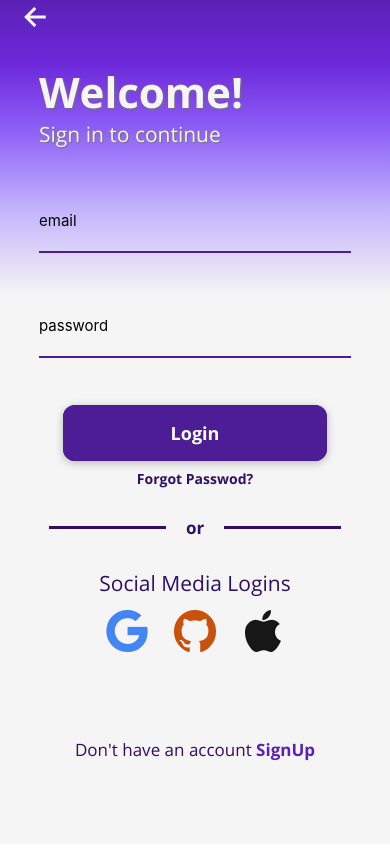
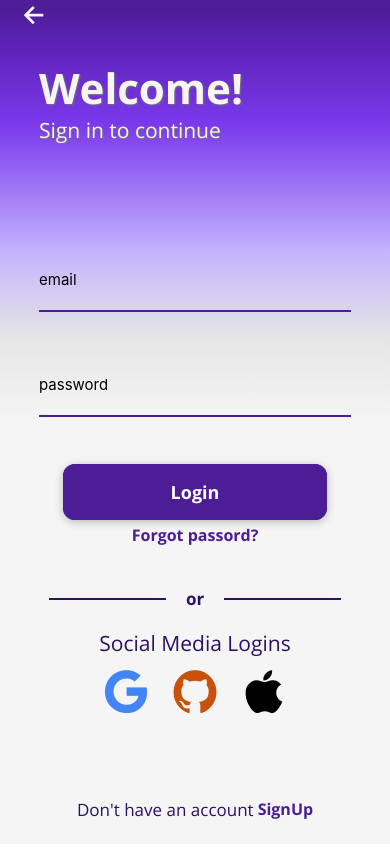
Before and after one commit to edegan-furb/Entra21-TCC, a React Native app in the folder Client/: screen /LogIn in a window 390 px wide. Shown: the top 858 px of the page. Built offline with nearby package versions, Linux system fonts and the light colour scheme.

Commit message:
Components for LoginScreen

```diff
--- a/Client/App.js
+++ b/Client/App.js
@@ -62,7 +62,7 @@ export default function App() {
 
   return (
     <>
-      <StatusBar style="dark" />
+      <StatusBar style="auto" />
       <View style={{ flex: 1 }} onLayout={onLayoutRootView}>
         <NavigationContainer>
           <Stack.Navigator>
--- a/Client/components/Description.js
+++ b/Client/components/Description.js
@@ -32,6 +32,6 @@ const styles = StyleSheet.create({
     fontFamily: "open-sans",
     textAlign: "center",
     paddingHorizontal: wp("5%"),
-    paddingTop: hp("2.5%"),
+    paddingTop: hp("2%"),
   },
 });
--- /dev/null
+++ b/Client/components/Divider.js
@@ -0,0 +1,37 @@
+import { View, Text, StyleSheet } from "react-native";
+import {
+  widthPercentageToDP as wp,
+  heightPercentageToDP as hp,
+} from "react-native-responsive-screen";
+import { GlobalStyles } from "../constants/Colors";
+
+function Divider() {
+  return (
+    <View style={styles.separator}>
+      <View style={styles.divider}></View>
+      <Text style={styles.text}>or</Text>
+      <View style={styles.divider}></View>
+    </View>
+  );
+}
+
+export default Divider;
+
+const styles = StyleSheet.create({
+  separator: {
+    flexDirection: "row",
+    justifyContent: "center",
+    alignItems: "center",
+    gap: wp("5%"),
+  },
+  divider: {
+    height: hp("0.2%"),
+    width: wp("30%"),
+    backgroundColor: GlobalStyles.colors.primary950,
+  },
+  text: {
+    fontSize: hp("2%"),
+    color: GlobalStyles.colors.primary950,
+    fontFamily: "open-sans-bold",
+  },
+});
--- /dev/null
+++ b/Client/components/IconButton.js
@@ -0,0 +1,21 @@
+import { Pressable, StyleSheet } from "react-native";
+import { Ionicons } from "@expo/vector-icons";
+
+function IconButton({ icon, color, onPress, size}) {
+  return (
+    <Pressable
+      onPress={onPress}
+      style={({ pressed }) => pressed && styles.pressed}
+    >
+      <Ionicons name={icon} size={size} color={color} />
+    </Pressable>
+  );
+}
+
+export default IconButton;
+
+const styles = StyleSheet.create({
+  pressed: {
+    opacity: 0.7,
+  },
+});
--- /dev/null
+++ b/Client/components/TextButton.js
@@ -0,0 +1,28 @@
+import { Pressable, Text, StyleSheet } from "react-native";
+import {
+  widthPercentageToDP as wp,
+  heightPercentageToDP as hp,
+} from "react-native-responsive-screen";
+import { GlobalStyles } from "../constants/Colors";
+
+function IconButton({ children }) {
+  return (
+    <Pressable style={({ pressed }) => pressed && styles.pressed}>
+      <Text style={styles.buttonText}>{children}</Text>
+    </Pressable>
+  );
+}
+
+export default IconButton;
+
+const styles = StyleSheet.create({
+  pressed: {
+    opacity: 0.7,
+  },
+  buttonText: {
+    fontSize: hp("1.85%"),
+    fontFamily: "open-sans-bold",
+    textAlign: "center",
+    color: GlobalStyles.colors.primary900,
+  },
+});
--- a/Client/screens/LogInScreen.js
+++ b/Client/screens/LogInScreen.js
@@ -19,6 +19,9 @@ import { GlobalStyles } from "../constants/Colors";
 import { SafeAreaView } from "react-native-safe-area-context";
 import CustomButton from "../components/CustomButton";
 import { LinearGradient } from "expo-linear-gradient";
+import IconButton from "../components/IconButton";
+import Divider from "../components/Divider";
+import TextButton from "../components/TextButton";
 
 function LogInScreen() {
   const navigation = useNavigation();
@@ -37,26 +40,23 @@ function LogInScreen() {
     <LinearGradient
       style={styles.linearContainer}
       colors={[
+        GlobalStyles.colors.primary900,
         GlobalStyles.colors.primary800,
-        GlobalStyles.colors.primary700,
-        GlobalStyles.colors.primary500,
+        GlobalStyles.colors.primary600,
         GlobalStyles.colors.primary300,
+        GlobalStyles.colors.neutral200,
         GlobalStyles.colors.neutral100,
       ]}
-      locations={[0, 0.075, 0.15, 0.25, 0.35]}
+      locations={[0.01, 0.05, 0.15, 0.3, 0.4, 0.5]}
     >
       <SafeAreaView style={styles.rootContainer}>
         <View style={styles.backButtonContainer}>
-          <Pressable
+          <IconButton
             onPress={() => onPressHandler("Start")}
-            style={({ pressed }) => pressed && styles.pressed}
-          >
-            <Ionicons
-              name={"arrow-back"}
-              size={32}
-              color={GlobalStyles.colors.neutral100}
-            />
-          </Pressable>
+            icon={"arrow-back"}
+            size={wp("7.5%")}
+            color={GlobalStyles.colors.neutral100}
+          />
         </View>
         <View style={styles.titleContainer}>
           <Text style={styles.title}>Welcome!</Text>
@@ -79,50 +79,37 @@ function LogInScreen() {
             title={"Login"}
             onPress={() => onPressHandler("Tabs")}
           />
-          <Pressable style={({ pressed }) => pressed && styles.pressed}>
-            <Text style={styles.buttonText}>Forgot Passwod?</Text>
-          </Pressable>
+          <TextButton children={"Forgot passord?"} />
         </View>
         <View style={styles.separator}>
-          <View style={styles.divider}></View>
-          <Text style={styles.text}>or</Text>
-          <View style={styles.divider}></View>
+          <Divider />
         </View>
         <View style={styles.otherLogins}>
           <Text style={styles.socialText}>Social Media Logins</Text>
           <View style={styles.socialButtons}>
-            <Pressable
+            <IconButton
               onPress={() => onPressHandler("Start")}
-              style={({ pressed }) => pressed && styles.pressed}
-            >
-              <Ionicons name={"logo-google"} size={48} color={"#4285F4"} />
-            </Pressable>
-            <Pressable
+              icon={"logo-google"}
+              size={wp("12.5%")}
+              color={"#4285F4"}
+            />
+            <IconButton
               onPress={() => onPressHandler("Start")}
-              style={({ pressed }) => pressed && styles.pressed}
-            >
-              <Ionicons name={"logo-github"} size={48} color={"#c9510c"} />
-            </Pressable>
-            <Pressable
+              icon={"logo-github"}
+              size={wp("12.5%")}
+              color={"#c9510c"}
+            />
+            <IconButton
               onPress={() => onPressHandler("Start")}
-              style={({ pressed }) => pressed && styles.pressed}
-            >
-              <Ionicons
-                name={"logo-apple"}
-                size={48}
-                color={GlobalStyles.colors.neutral900}
-              />
-            </Pressable>
+              icon={"logo-apple"}
+              size={wp("12.5%")}
+              color={"black"}
+            />
           </View>
         </View>
         <View style={styles.signUpButton}>
           <Text style={styles.signText}>Don't have an account</Text>
-          <Pressable
-            style={({ pressed }) => pressed && styles.pressed}
-            onPress={() => onPressHandler("SignUp")}
-          >
-            <Text style={styles.signTextButton}> SignUp</Text>
-          </Pressable>
+          <TextButton children={"SignUp"} />
         </View>
       </SafeAreaView>
     </LinearGradient>
@@ -133,23 +120,24 @@ export default LogInScreen;
 
 const styles = StyleSheet.create({
   linearContainer: {
-    flex: 1,
+    //flex: 1,
     width: wp("100%"),
     height: hp("100%"),
     //paddingTop: Platform.OS === "android" ? StatusBar.currentHeight : 0,
   },
   rootContainer: {
-    flex: 1,
+    width: wp("100%"),
+    height: hp("100%"),
   },
   backButtonContainer: {
-    height: hp("7.5%"),
+    height: hp("7%"),
     marginLeft: wp("5%"),
   },
   pressed: {
     opacity: 0.7,
   },
   titleContainer: {
-    height: hp("12.5%"),
+    height: hp("20%"),
     marginLeft: wp("10%"),
   },
   title: {
@@ -186,33 +174,13 @@ const styles = StyleSheet.create({
     fontSize: hp("1.8%"),
   },
   loginButton: {
-    height: hp("10%"),
+    height: hp("15%"),
     paddingHorizontal: wp("15%"),
   },
-  buttonText: {
-    paddingTop: wp("1%"),
-    fontSize: hp("1.7%"),
-    fontFamily: "open-sans-bold",
-    textAlign: "center",
-    color: GlobalStyles.colors.primary950,
+  separator: {
+    height: hp(" 5%"),
   },
-  separator: {
-    height: hp(" 10%"),
-    flexDirection: "row",
-    justifyContent: "center",
-    alignItems: "center",
-    gap: wp("5%"),
-  },
-  divider: {
-    height: hp("0.3%"),
-    width: wp("30%"),
-    backgroundColor: GlobalStyles.colors.primary950,
-  },
-  text: {
-    fontSize: hp("2%"),
-    color: GlobalStyles.colors.primary950,
-    fontFamily: "open-sans-bold",
-  },
+
   otherLogins: {
     height: hp(" 20%"),
   },
@@ -231,6 +199,7 @@ const styles = StyleSheet.create({
   },
   signUpButton: {
     height: hp(" 10%"),
+    gap: wp("1%"),
     flexDirection: "row",
     justifyContent: "center",
   },
@@ -239,9 +208,4 @@ const styles = StyleSheet.create({
     fontFamily: "open-sans",
     color: GlobalStyles.colors.primary950,
   },
-  signTextButton: {
-    fontSize: hp("2%"),
-    fontFamily: "open-sans-bold",
-    color: GlobalStyles.colors.primary800,
-  },
 });
```
